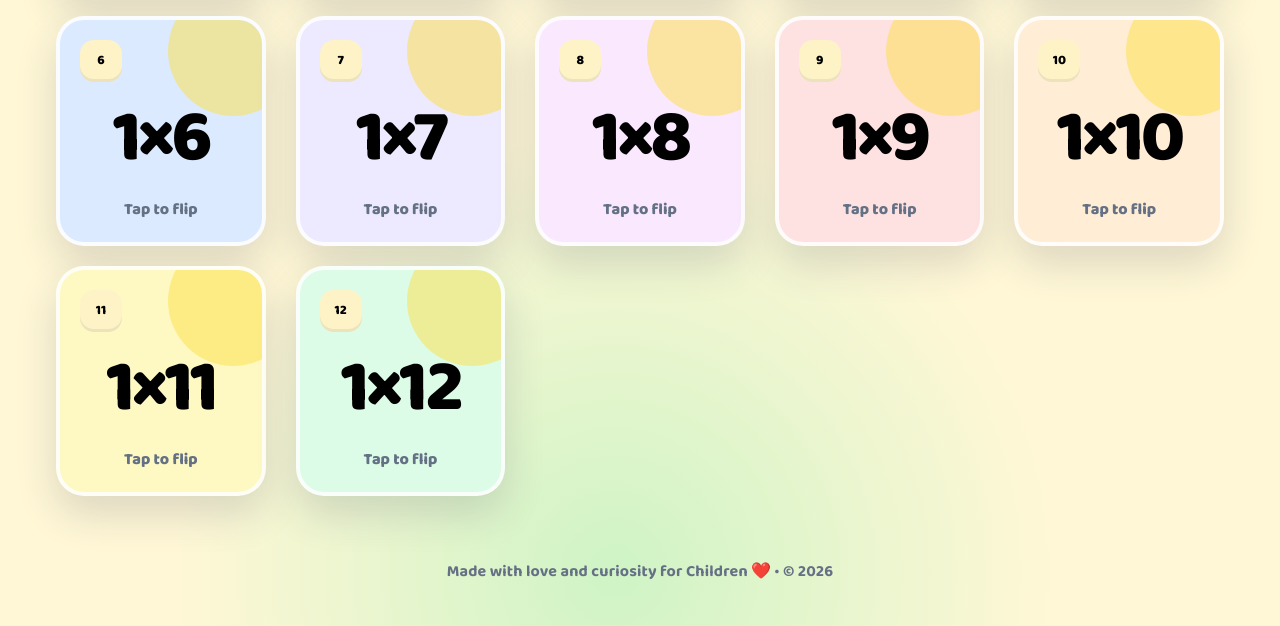
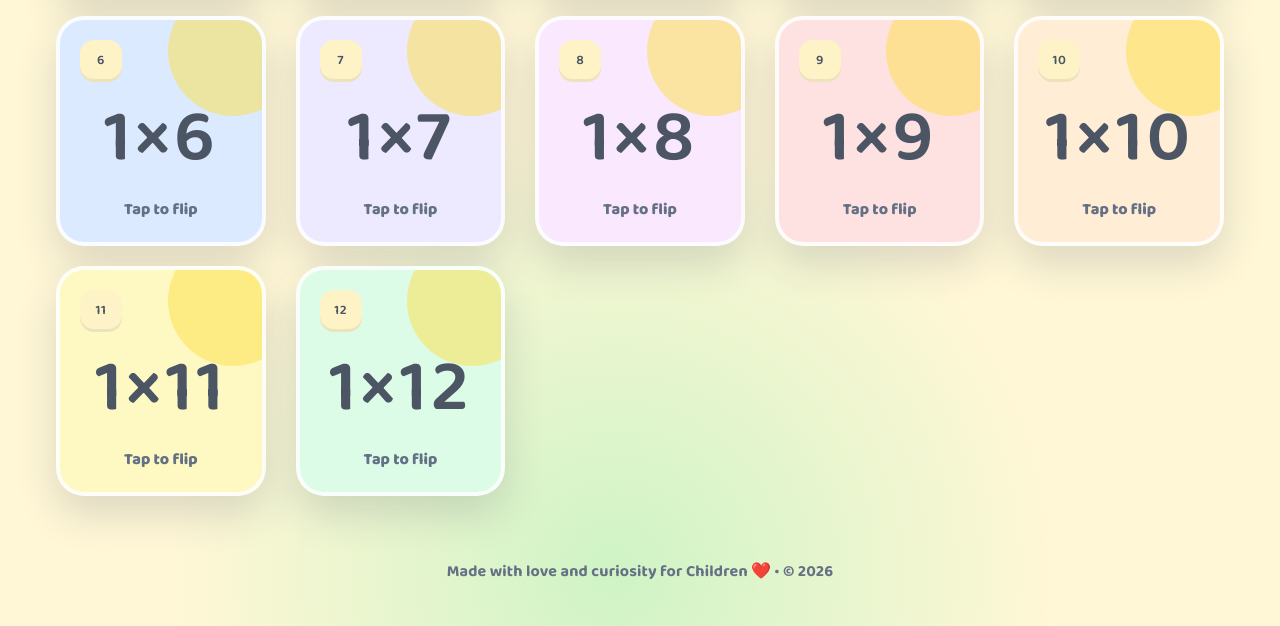
Before and after one commit to jothish-uxd/game-multiplicationSafari, a plain HTML site: page index.html in a window 1280 px wide. Shown: the part 728-1354 px from the top of the page. Drawn offline with Linux system fonts and the light colour scheme.

Commit message:
Refactor CSS variables and font settings in index.html

```diff
--- a/index.html
+++ b/index.html
@@ -20,6 +20,8 @@
       --orange: #fb923c;
       --red-soft: #fecdd3;
       --green-soft: #bbf7d0;
+      --card-number: #4b5563;
+      --rounded-font: "Baloo 2", "Nunito", ui-rounded, system-ui, sans-serif;
       --shadow: 0 18px 40px rgba(36, 48, 79, 0.16);
       --soft-shadow: 0 8px 18px rgba(36, 48, 79, 0.12);
       --radius-xl: 34px;
@@ -34,7 +36,7 @@
     body {
       margin: 0;
       min-height: 100vh;
-      font-family: "Baloo 2", "Nunito", ui-rounded, system-ui, sans-serif;
+      font-family: var(--rounded-font);
       color: var(--ink);
       background:
         radial-gradient(circle at 12% 8%, rgba(251, 113, 133, 0.28), transparent 26%),
@@ -480,7 +482,10 @@
       height: 42px;
       border-radius: 14px;
       background: #fef3c7;
-      font-weight: 900;
+      color: var(--card-number);
+      font-family: var(--rounded-font);
+      font-weight: 600;
+      letter-spacing: 0.03em;
       box-shadow: inset 0 -3px 0 rgba(36,48,79,0.08);
     }
 
@@ -494,14 +499,19 @@
     .problem {
       position: relative;
       text-align: center;
+      font-family: var(--rounded-font);
       font-size: clamp(2.8rem, 7vw, 4.6rem);
-      font-weight: 900;
-      letter-spacing: -0.05em;
+      font-weight: 600;
+      letter-spacing: 0.04em;
       line-height: 1;
+      color: var(--card-number);
     }
 
     .single-view .problem {
       font-size: clamp(5rem, 18vw, 8.8rem);
+      font-weight: 600;
+      letter-spacing: 0.045em;
+      color: var(--card-number);
     }
 
     .hint {
@@ -519,14 +529,19 @@
     .answer {
       position: relative;
       text-align: center;
+      font-family: var(--rounded-font);
       font-size: clamp(3.4rem, 9vw, 5.8rem);
-      font-weight: 900;
-      letter-spacing: -0.05em;
+      font-weight: 600;
+      letter-spacing: 0.04em;
       line-height: 0.9;
+      color: var(--card-number);
     }
 
     .single-view .answer {
       font-size: clamp(5rem, 18vw, 9.2rem);
+      font-weight: 600;
+      letter-spacing: 0.045em;
+      color: var(--card-number);
     }
 
     .answer-label {
```
